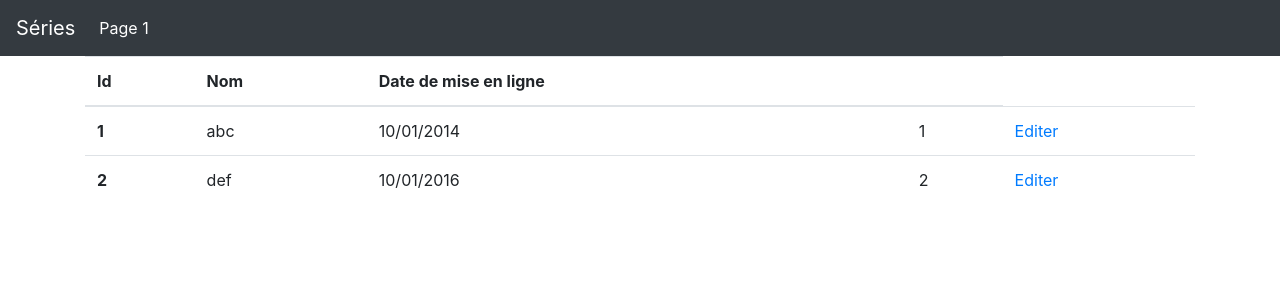
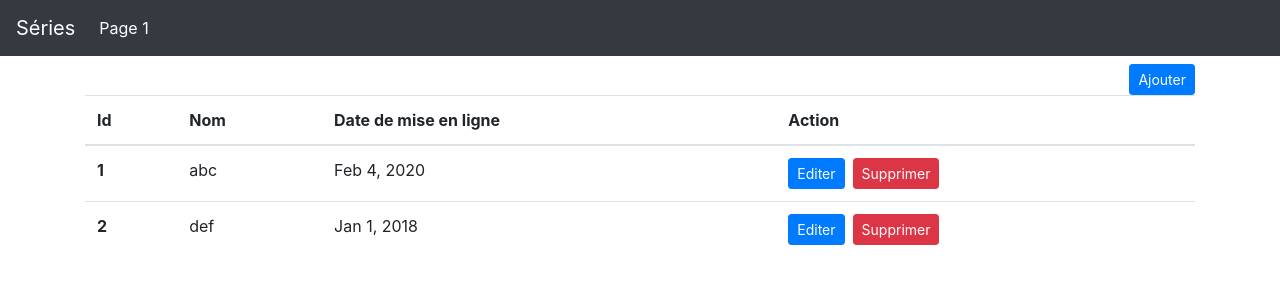
Before and after one commit to romaincausse/proto-yo, an Angular app: page / in a window 1280 px wide. Shown: the top 300 px of the page. Built offline with nearby package versions, Linux system fonts and the light colour scheme.

Commit message:
creation, edit, delete d'une série

```diff
--- a/src/app/app-routing.module.ts
+++ b/src/app/app-routing.module.ts
@@ -8,8 +8,8 @@ import {SerieEditComponent} from './components/serie-edit/serie-edit.component';
 
 const routes: Routes = [
   {path: '', component: SerieListeComponent},
+  {path: 'serie/create', component: SerieEditComponent},
   {path: 'serie/:id', component: SerieViewComponent},
-  {path: 'serie/create', component: SerieEditComponent},
   {path: 'serie/edit/:id', component: SerieEditComponent},
   {path: '404', component: PageNotFoundComponent},
   {path: '**', redirectTo: '404'}
--- a/src/app/components/comment-list/comment-list.component.html
+++ b/src/app/components/comment-list/comment-list.component.html
@@ -3,7 +3,7 @@
 <div *ngFor="let comment of comments" class="card">
   <div class="card-body">
     <div class="card-title">{{comment?.author}}</div>
-    <div class="mb-1 text-muted">{{comment?.date|date:'shortDate'}}</div>
+    <div class="mb-1 text-muted">{{comment?.date|date:'mediumDate'}}</div>
     <p class="card-text">
       {{comment.content}}
     </p>
--- a/src/app/components/comment-list/comment-list.component.ts
+++ b/src/app/components/comment-list/comment-list.component.ts
@@ -13,7 +13,8 @@ export class CommentListComponent implements OnInit {
 
   @Input() serieId: number;
 
-  constructor(private commentService: CommentService) { }
+  constructor(private commentService: CommentService) {
+  }
 
   ngOnInit() {
     this.commentService.commentsBySerieSubject.subscribe((comments) => {
--- a/src/app/components/serie-edit/serie-edit.component.html
+++ b/src/app/components/serie-edit/serie-edit.component.html
@@ -1 +1,21 @@
-<p>serie-edit works!</p>
+<form #serieForm="ngForm" (ngSubmit)="onSubmit(serieForm)" class="mt-4">
+  <h4 *ngIf="editMode === 'create'">Ajouter une série</h4>
+  <h4 *ngIf="editMode === 'edit'">Modifier une série</h4>
+  <div class="form-group">
+    <label for="name">Nom de la série</label>
+    <input class="form-control" id="name" name="name" [(ngModel)]="serie.name" required type="text">
+    <label for="seasonsNumber">Nombre de saison</label>
+    <input class="form-control" id="seasonsNumber" name="seasonsNumber" [(ngModel)]="serie.seasonsNumber" required type="number">
+    <label for="firstReleaseDate">Date premier épisode</label>
+    <input class="form-control" id="firstReleaseDate" name="firstReleaseDate" [(ngModel)]="serie.firstReleaseDate" required type="date">
+    <label for="description">Description</label>
+    <textarea class="form-control" id="description" name="description" [(ngModel)]="serie.description" required rows="3"></textarea>
+    <label for="review">Review</label>
+    <textarea class="form-control" id="review" name="review" [(ngModel)]="serie.review" required rows="3"></textarea>
+  </div>
+  <button [disabled]="!serieForm.valid" class="btn btn-primary" type="submit">
+    <span *ngIf="editMode === 'create'">Ajouter</span>
+    <span *ngIf="editMode === 'edit'">Modifier</span>
+    la série
+  </button>
+</form>
--- a/src/app/components/serie-edit/serie-edit.component.ts
+++ b/src/app/components/serie-edit/serie-edit.component.ts
@@ -1,4 +1,8 @@
 import { Component, OnInit } from '@angular/core';
+import {ActivatedRoute, Router} from '@angular/router';
+import {Serie} from '../../models/serie';
+import {NgForm} from '@angular/forms';
+import {SerieService} from '../../services/serie.service';
 
 @Component({
   selector: 'app-serie-edit',
@@ -7,9 +11,38 @@ import { Component, OnInit } from '@angular/core';
 })
 export class SerieEditComponent implements OnInit {
 
-  constructor() { }
+  editMode: 'edit'|'create';
+
+  serieId: number;
+
+  serie: Serie;
+
+  constructor(private route: Router, private activatedRoute: ActivatedRoute, private serieService: SerieService) { }
 
   ngOnInit() {
+    this.activatedRoute.params.subscribe((params) => {
+      if (params.id) {
+        this.editMode = 'edit';
+        this.serieId = parseInt(params.id, 10);
+        this.serieService.getSerieById(this.serieId).subscribe((serie) => {
+          this.serie = serie;
+        });
+      } else {
+        this.editMode = 'create';
+        this.serie = new Serie();
+      }
+    });
+  }
+
+  onSubmit(form: NgForm): void {
+    if (form.valid) {
+      if (this.editMode === 'edit') {
+        this.serieService.editSerie(form.value);
+      } else {
+        this.serieService.addSerie(form.value);
+      }
+      this.route.navigate(['/']);
+    }
   }
 
 }
--- a/src/app/components/serie-liste/serie-liste.component.html
+++ b/src/app/components/serie-liste/serie-liste.component.html
@@ -1,21 +1,25 @@
+<a [routerLink]="['serie', 'create']" class="btn btn-primary btn-sm float-right mt-2">Ajouter</a>
+
 <table class="table">
   <thead>
   <tr>
     <th scope="col">Id</th>
     <th scope="col">Nom</th>
     <th scope="col">Date de mise en ligne</th>
-    <th scope="col"></th>
+    <th scope="col">Action</th>
   </tr>
   </thead>
   <tbody>
-  <tr *ngFor="let serie of series"
-  (click)="onClickSerie(serie.id)"
-  style="cursor: pointer">
+  <tr (click)="onClickSerie(serie.id)"
+      *ngFor="let serie of series"
+      style="cursor: pointer">
     <th scope="row">{{serie.id}}</th>
     <td>{{serie.name}}</td>
-    <td>{{serie.firstReleaseDate}}</td>
-    <td>{{serie.id}}</td>
-    <td><a [routerLink]="['serie', 'edit', serie.id]">Editer</a></td>
+    <td>{{serie.firstReleaseDate|date:'mediumDate'}}</td>
+    <td>
+      <a [routerLink]="['serie', 'edit', serie.id]" class="btn btn-primary btn-sm">Editer</a>
+      <a (click)="deleteSerie(serie)" class="btn btn-danger btn-sm ml-2">Supprimer</a>
+    </td>
   </tr>
   </tbody>
 </table>
--- a/src/app/components/serie-liste/serie-liste.component.ts
+++ b/src/app/components/serie-liste/serie-liste.component.ts
@@ -28,6 +28,10 @@ export class SerieListeComponent implements OnInit, OnDestroy {
     this.router.navigate(['serie', id]);
   }
 
+  deleteSerie(serie: Serie): void {
+    this.serieService.deleteSerie(serie);
+  }
+
   ngOnDestroy(): void {
     this.seriesSubscription.unsubscribe();
   }
--- a/src/app/components/serie-view/serie-view.component.html
+++ b/src/app/components/serie-view/serie-view.component.html
@@ -3,7 +3,7 @@
     <div class="row g-0 border rounded overflow-hidden flex-md-row mb-4 shadow-sm h-md-250 position-relative">
       <div class="col p-4 d-flex flex-column position-static">
         <h3 class="mb-0">{{serie?.name}}</h3>
-        <div class="mb-1 text-muted">{{serie?.firstReleaseDate|date:'shortDate'}}</div>
+        <div class="mb-1 text-muted">{{serie?.firstReleaseDate|date:'mediumDate'}}</div>
         <p class="card-text mb-auto">Nombre de saisons: {{serie?.seasonsNumber}}</p>
         <p class="card-text mb-auto">{{serie?.description}}</p>
       </div>
--- a/src/app/models/serie.ts
+++ b/src/app/models/serie.ts
@@ -7,6 +7,6 @@ export class Serie {
   seasonsNumber: number;
   description: string;
   review: string;
-  photo: string;
+  photo?: string;
   comments?: Comment[];
 }
--- a/src/app/services/comment.service.ts
+++ b/src/app/services/comment.service.ts
@@ -19,28 +19,28 @@ export class CommentService {
         id: 1,
         author: 'toto',
         content: 'contenu commentaire',
-        date: '12/10/2020',
+        date: '2020-02-04',
         serieId: 1
       },
       {
         id: 2,
         author: 'tata',
         content: 'contenu commentaire n 2',
-        date: '05/20/2020',
+        date: '2020-02-04',
         serieId: 1
       },
       {
         id: 3,
         author: 'toto',
         content: 'contenu commentaire 3',
-        date: '12/10/2020',
+        date: '2020-02-04',
         serieId: 2
       },
       {
         id: 4,
         author: 'tata',
         content: 'contenu commentaire n 5',
-        date: '07/10/2020',
+        date: '2020-02-04',
         serieId: 2
       }
     ];
--- a/src/app/services/serie.service.ts
+++ b/src/app/services/serie.service.ts
@@ -20,7 +20,7 @@ export class SerieService {
       seasonsNumber: 10,
       photo: '',
       description: 'description 1',
-      firstReleaseDate: '10/01/2014'
+      firstReleaseDate: '2020-02-04'
     },
       {
         id: 2,
@@ -29,7 +29,7 @@ export class SerieService {
         seasonsNumber: 4,
         photo: '',
         description: 'description 3',
-        firstReleaseDate: '10/01/2016'
+        firstReleaseDate: '2018-01-01'
       }
     ];
   }
@@ -41,4 +41,59 @@ export class SerieService {
   getSerieById(id: number): Observable<Serie|null> {
     return of(this.series.find((serie) => serie.id === id) || null);
   }
+
+  addSerie(data: any): void {
+    const id = this.getLastId() + 1;
+    const serie: Serie = {
+      id,
+      name: data.name,
+      description: data.description,
+      firstReleaseDate: data.firstReleaseDate,
+      review: data.review,
+      seasonsNumber: data.seasonsNumber,
+    };
+    this.series.push(serie);
+    this.emitSerieSubject();
+  }
+
+  editSerie(data: any): void {
+    const index = this.series.findIndex((s) => {
+      return s.id === data.id;
+    });
+    if (index > -1) {
+      const id =  this.series[index].id;
+      const serie: Serie = {
+        id,
+        name: data.name,
+        description: data.description,
+        firstReleaseDate: data.firstReleaseDate,
+        review: data.review,
+        seasonsNumber: data.seasonsNumber,
+      };
+    }
+    this.emitSerieSubject();
+  }
+
+  deleteSerie(serie: Serie): void {
+    const index = this.series.findIndex((s) => {
+      return s.id === serie.id;
+    });
+    if (index > -1) {
+      this.series.splice(index, 1);
+    }
+
+    //@todo delete commentaires associés
+
+    this.emitSerieSubject();
+  }
+
+  getLastId(): number {
+    let lastId = 0;
+    this.series.forEach((serie) => {
+      if (lastId < serie.id) {
+        lastId = serie.id;
+      }
+    });
+    return lastId;
+  }
 }
```
